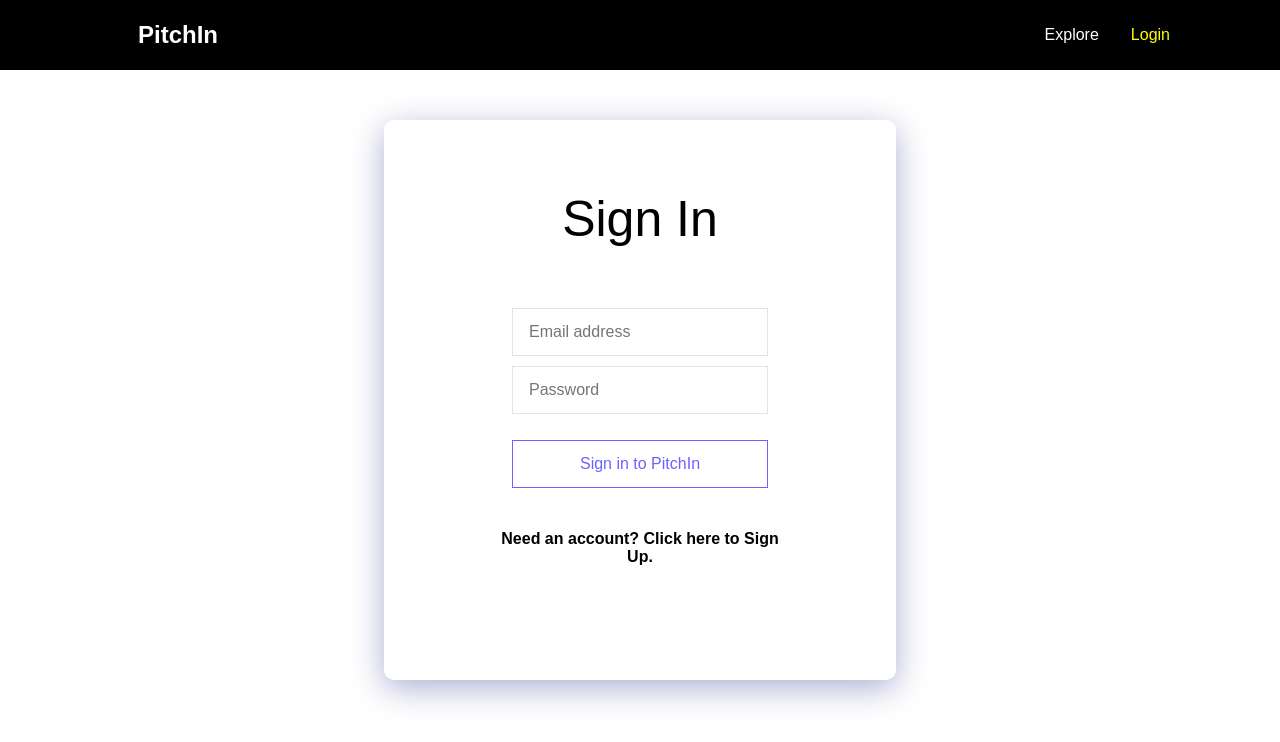
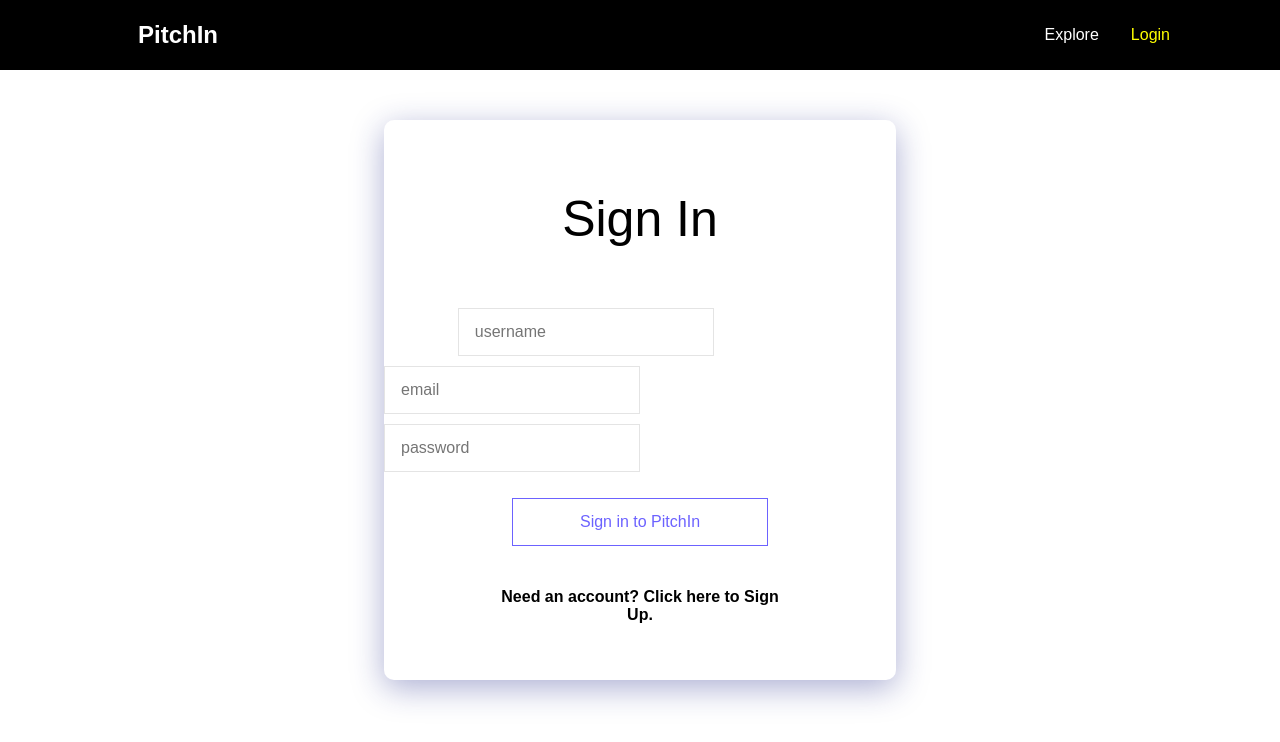
Before and after one commit to nyancodes/pitchin, a React (Create React App) app in the folder react/: page /login in a window 1280 px wide. Shown: the top 742 px of the page. Built offline with nearby package versions, Linux system fonts and the light colour scheme.

Commit message:
updated forms

```diff
--- a/react/src/components/Forms/login.js
+++ b/react/src/components/Forms/login.js
@@ -1,6 +1,8 @@
 import NavBar from "../NavBar";
 import { useState, React } from "react";
 import Sidebar from "../Sidebar";
+import axios from "axios";
+
 import {
   MainContainer,
   WelcomeText,
@@ -12,11 +14,37 @@ import {
   LoginLink,
 } from "./formElements";
 
-const Login = (props) => {
+const Login = () => {
   const [isOpen, setOpen] = useState(false);
 
   const toggle = () => {
     setOpen(!isOpen);
+  };
+
+  const initialState = {
+    username: "",
+    email: "",
+    password: "",
+  };
+  const [formData, setFormData] = useState(initialState);
+  const handleChange = (e) => {
+    const { name, value } = e.target;
+    setFormData((data) => ({
+      ...data,
+      [name]: value,
+    }));
+  };
+
+  const handleSubmit = (e) => {
+    e.preventDefault();
+    const { username, email, password } = formData;
+    axios
+      .post("/users/login", formData)
+      .then((res) => {
+        console.log(res);
+      })
+      .catch((e) => console.log(e));
+    setFormData(initialState);
   };
 
   return (
@@ -26,11 +54,40 @@ const Login = (props) => {
       <MainContainer>
         <WelcomeText>Sign In</WelcomeText>
         <InputContainer>
-          <Input type="text" placeholder="Email address" />
-          <Input type="password" placeholder="Password" />
+          <form onSubmit={handleSubmit}>
+            <label htmlFor="username">Username</label>
+            <Input
+              id="username"
+              type="text"
+              name="username"
+              placeholder="username"
+              value={formData.username}
+              onChange={handleChange}
+            />
+
+            <label htmlFor="email">Email</label>
+            <Input
+              type="email"
+              placeholder="email"
+              name="email"
+              id="email"
+              value={formData.email}
+              onChange={handleChange}
+            />
+
+            <label htmlFor="password">Password</label>
+            <Input
+              type="password"
+              placeholder="password"
+              name="password"
+              id="password"
+              value={formData.password}
+              onChange={handleChange}
+            />
+          </form>
         </InputContainer>
         <ButtonContainer>
-          <Button>Sign in to PitchIn</Button>
+          <Button onClick={handleSubmit}> Sign in to PitchIn</Button>
         </ButtonContainer>
         <LoginLink to="/register">
           Need an account? Click here to Sign Up.
--- a/react/src/components/Forms/register.js
+++ b/react/src/components/Forms/register.js
@@ -14,23 +14,27 @@ import {
 
 const Register = () => {
   const [isOpen, setOpen] = useState(false);
-  const fullNameInput = useRef(null);
+  const firstNameInput = useRef(null);
+  const lastNameInput = useRef(null);
   const emailAddressInput = useRef(null);
   const passwordInput = useRef(null);
 
   const submitRegistration = () => {
-
-    console.log("register me");
-    if(fullNameInput.current && fullNameInput.current.value &&
-       emailAddressInput.current && emailAddressInput.current.value &&
-       passwordInput.current && passwordInput.current.value) {
-      console.log(fullNameInput.current.value);
+    if (
+      (firstNameInput.current && firstNameInput.current.value,
+      lastNameInput.current &&
+        lastNameInput.current.value &&
+        emailAddressInput.current &&
+        emailAddressInput.current.value &&
+        passwordInput.current &&
+        passwordInput.current.value)
+    ) {
+      console.log(firstNameInput.current.value);
+      console.log(lastNameInput.current.value);
       console.log(emailAddressInput.current.value);
       console.log(passwordInput.current.value);
     }
-
-
-  }
+  };
 
   const toggle = () => {
     setOpen(!isOpen);
@@ -43,8 +47,14 @@ const Register = () => {
       <MainContainer>
         <WelcomeText>Sign Up</WelcomeText>
         <InputContainer>
-          <Input ref={fullNameInput} type="text" placeholder="Full Name" />
-          <Input ref={emailAddressInput} type="text" placeholder="Email address" />
+          <Input ref={firstNameInput} type="text" placeholder="First Name" />
+          <Input ref={lastNameInput} type="text" placeholder="Last Name" />
+
+          <Input
+            ref={emailAddressInput}
+            type="text"
+            placeholder="Email address"
+          />
           <Input ref={passwordInput} type="password" placeholder="Password" />
         </InputContainer>
         <ButtonContainer>
```
